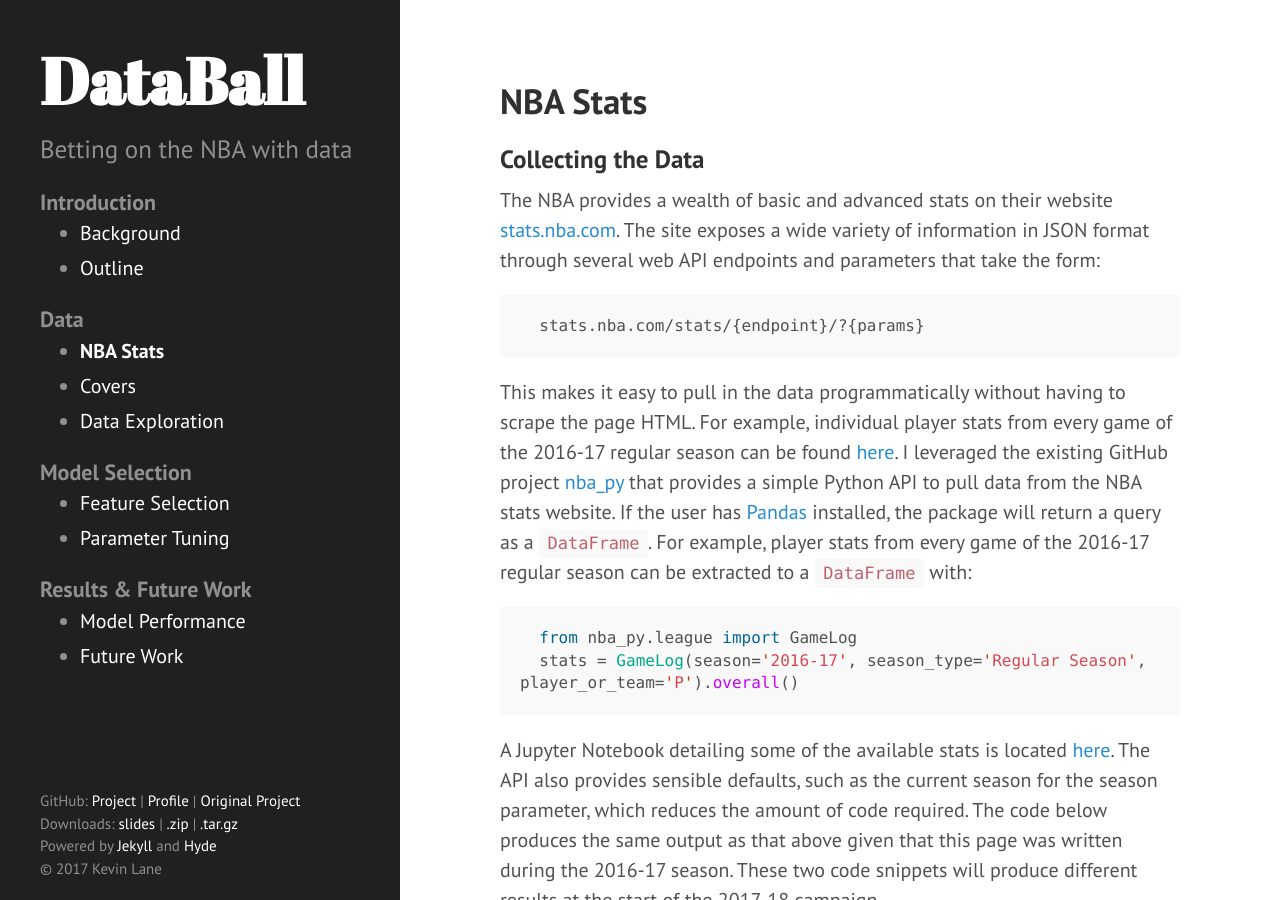
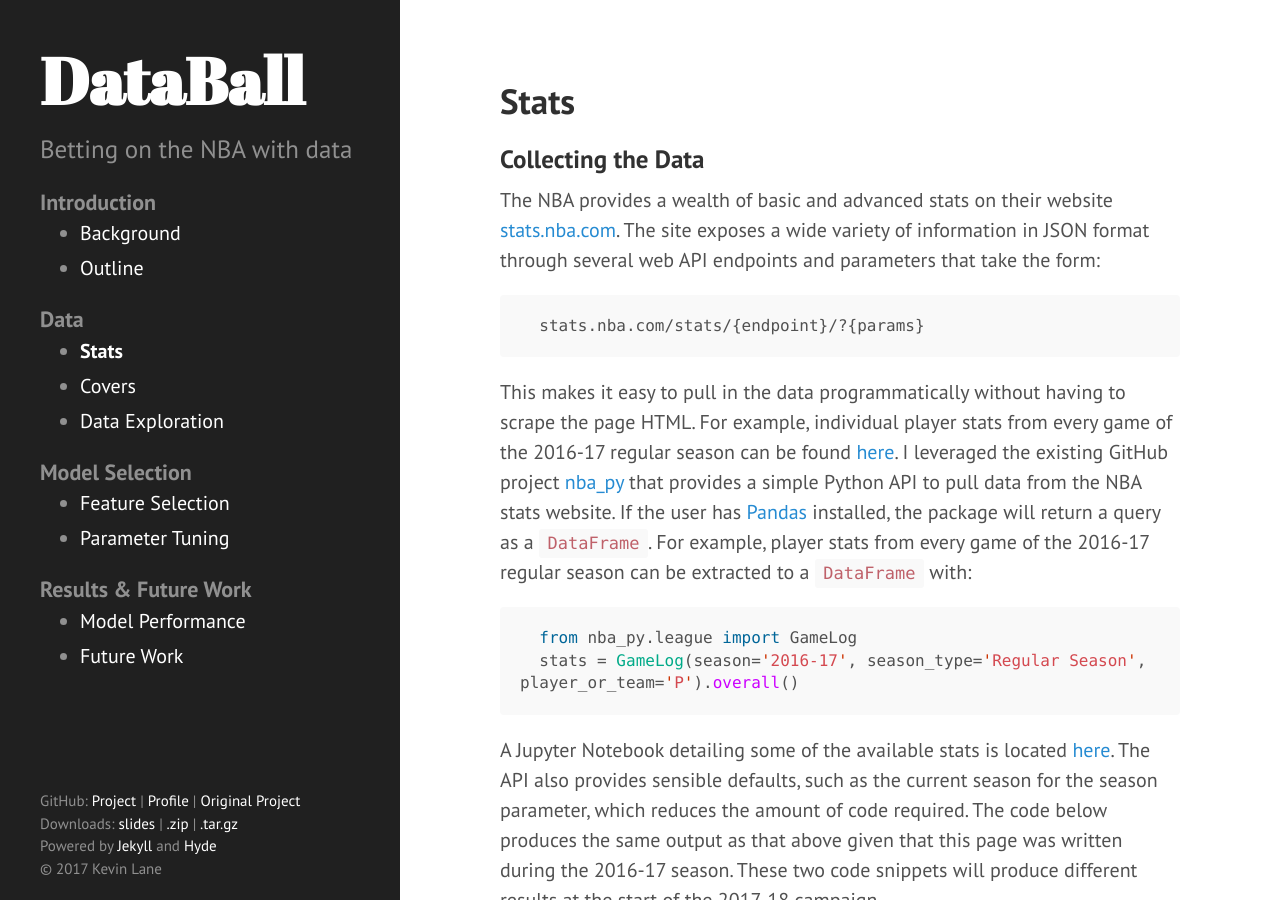
Before and after one commit to cedev935/databall-betting, a Jekyll site: the page built from docs/_pages/stats.md, in a window 1280 px wide and 900 px high. Built offline with Jekyll 4.4.1, drawn with Linux system fonts in a browser that asks for light colours; formulas are drawn with MathJax 3.

Commit message:
Remove NBA from stats page title

```diff
--- a/docs/_data/navigation.yml
+++ b/docs/_data/navigation.yml
@@ -7,7 +7,7 @@
 
 - title: Data
   pages:
-  - title: NBA Stats
+  - title: Stats
     url: /data/stats/
   - title: Covers
     url: /data/covers/
--- a/docs/_pages/stats.md
+++ b/docs/_pages/stats.md
@@ -1,6 +1,6 @@
 ---
 layout: page
-title: NBA Stats
+title: Stats
 permalink: /data/stats/
 ---
 
```
